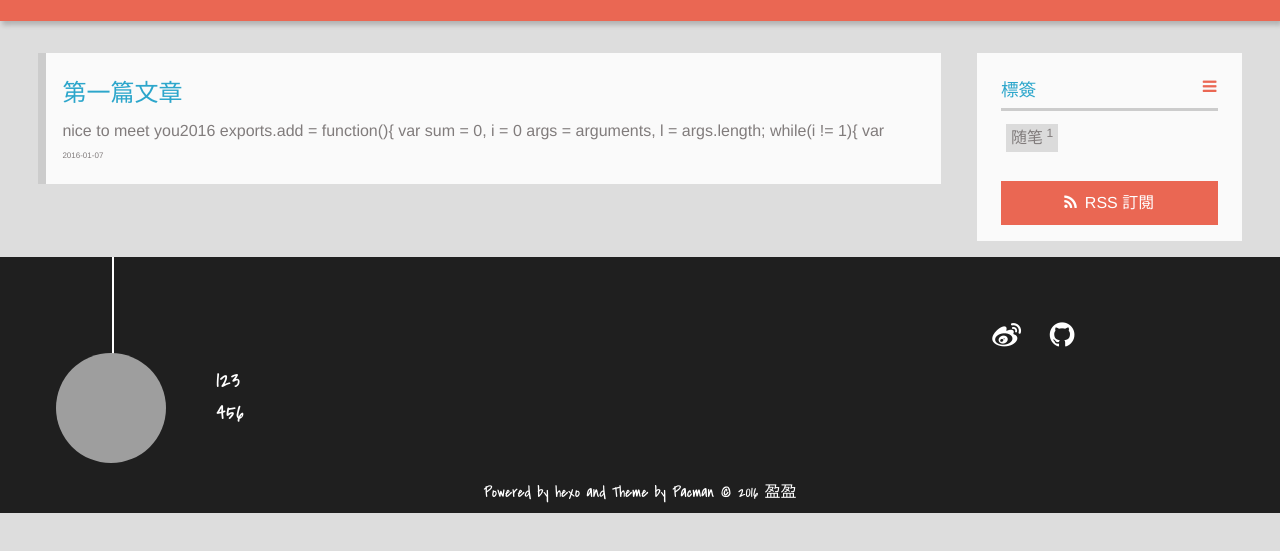
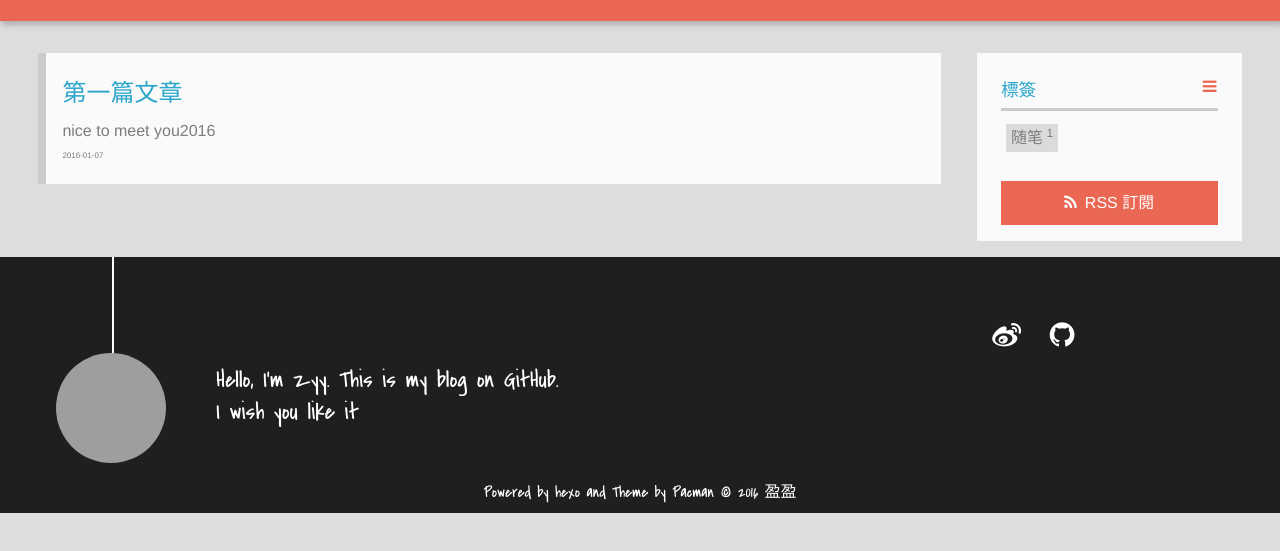
Before and after one commit to Zyingying/Zyingying.github.io, a plain HTML site: page index.html in a window 1280 px wide. Shown: the part 187-738 px from the top of the page. Drawn offline with Linux system fonts and the light colour scheme; grey boxes are pictures that could not be loaded.

Commit message:
Site updated: 2016-01-08 22:05:17

```diff
--- a/2016/01/07/wafdard/index.html
+++ b/2016/01/07/wafdard/index.html
@@ -9,8 +9,7 @@
 
     <meta name="author" content="盈盈">
 
-    <meta name="description" content="nice to meet you2016
-    exports.add = function(){      var sum = 0, i = 0 args = arguments, l = args.length;      while(i != 1){        var a ;      ">
+    <meta name="description" content="nice to meet you2016">
 
 
 
@@ -76,7 +75,7 @@
     </p>
   <p class="article-time">
     <time datetime="2016-01-07T03:07:37.000Z" itemprop="datePublished">2016-01-07</time>
-    更新日期:<time datetime="2016-01-08T13:31:47.576Z" itemprop="dateModified">2016-01-08</time>
+    更新日期:<time datetime="2016-01-08T14:04:10.519Z" itemprop="dateModified">2016-01-08</time>
 
   </p>
 </header>
@@ -89,7 +88,6 @@
 		</div>
 
 		<p>nice to meet you<br>2016<br><img src="http://7xpwlt.com1.z0.glb.clouddn.com/956653.jpg" alt="good luck"></p>
-<p><script type="text/javascript"><br>    exports.add = function(){<br>      var sum = 0, i = 0 args = arguments, l = args.length;<br>      while(i != 1){<br>        var a ;<br>      }<br>    }<br></script><br>exports.add = function(){<br>      var sum = 0, i = 0 args = arguments, l = args.length;<br>      while(i != 1){<br>        var a ;<br>      }<br>    }</p>
 
 	</div>
 		<footer class="article-footer clearfix">
@@ -167,8 +165,8 @@
 
 
 	<section class="info">
-		<p> 123 <br/>
-			456</p>
+		<p> Hello, I&#39;m zyy.  This is my blog on GitHub. <br/>
+			 I wish you like it</p>
 	</section>
 
 	<div class="social-font clearfix">
--- a/index.html
+++ b/index.html
@@ -69,8 +69,7 @@
     <h1 itemprop="name">第一篇文章</h1>
 
 
-           <p itemprop="description" >nice to meet you2016
-    exports.add = function(){      var sum = 0, i = 0 args = arguments, l = args.length;      while(i != 1){        var</p>
+           <p itemprop="description" >nice to meet you2016</p>
 
 
     <time datetime="2016-01-07T03:07:37.000Z" itemprop="datePublished">2016-01-07</time>
@@ -114,8 +113,8 @@
 
 
 	<section class="info">
-		<p> 123 <br/>
-			456</p>
+		<p> Hello, I&#39;m zyy.  This is my blog on GitHub. <br/>
+			 I wish you like it</p>
 	</section>
 
 	<div class="social-font clearfix">
```
Also changed, not shown: archives/2016/01/index.html (+2 -2 lines), archives/2016/index.html (+2 -2 lines), archives/index.html (+2 -2 lines), tags/随笔/index.html (+2 -2 lines).
